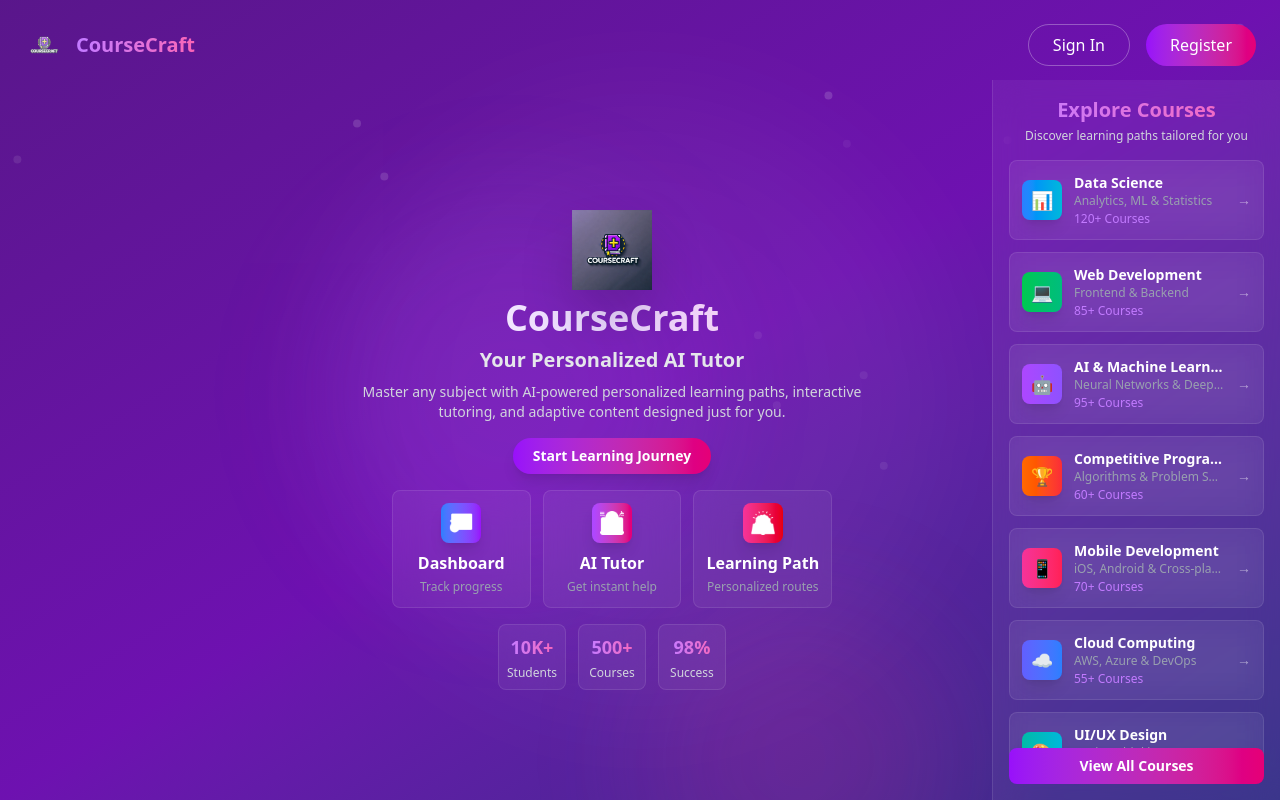
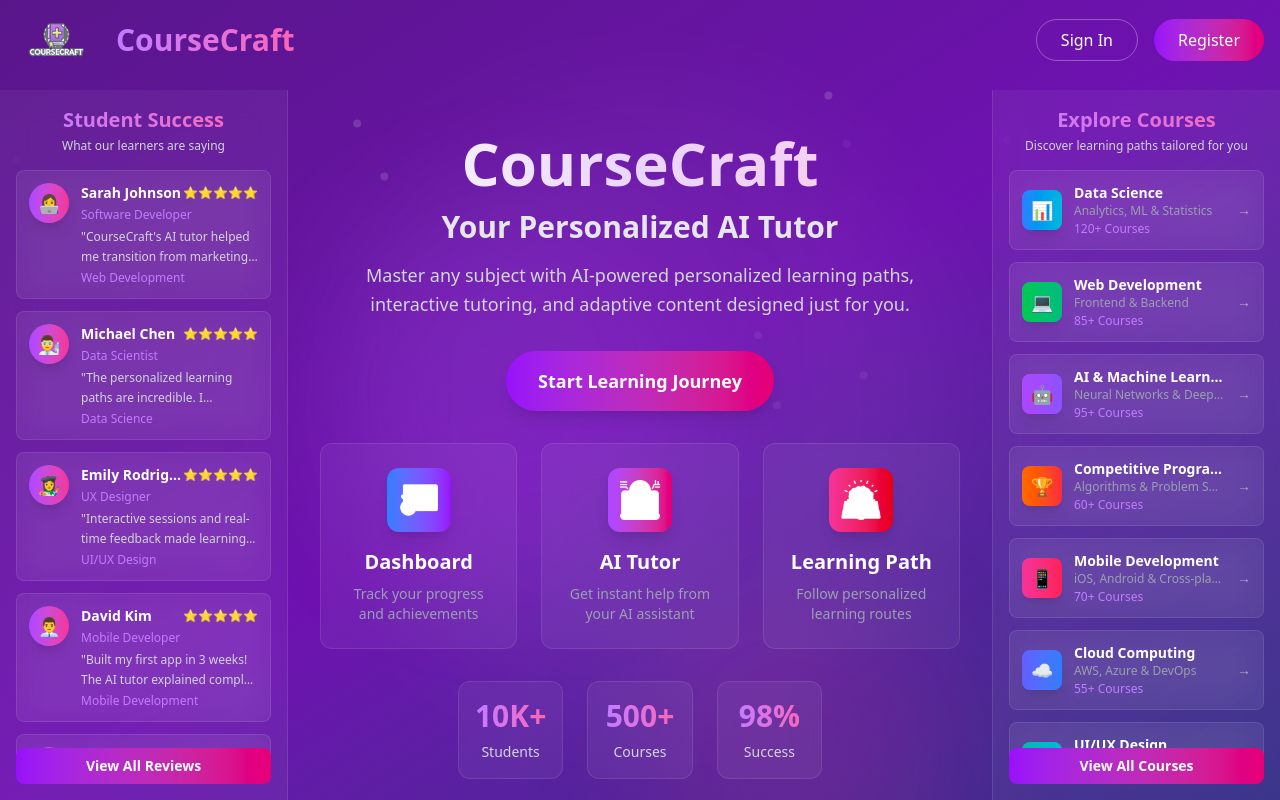
Before and after one commit to AxilBlaze/CourseCraft_front, a React (Vite) app: page / in a window 1280 px wide. Built offline with nearby package versions, Linux system fonts and the light colour scheme.

Commit message:
landing page changes

```diff
--- a/src/components/Home.jsx
+++ b/src/components/Home.jsx
@@ -216,11 +216,11 @@ const Home = () => {
         initial={{ y: -100, opacity: 0 }}
         animate={{ y: 0, opacity: 1 }}
         transition={{ duration: 0.8 }}
-        className="relative z-10 flex justify-between items-center p-6"
+        className="relative z-10 flex justify-between items-center px-4 py-0"
       >
-        <div className="flex items-center space-x-3">
-          <img src="/logo.png" alt="CourseCraft" className="w-10 h-10" />
-          <span className="text-xl font-bold bg-gradient-to-r from-purple-400 to-pink-400 bg-clip-text text-transparent">
+        <div className="flex items-center space-x-5">
+          <img src="/logo.png" alt="CourseCraft" className="w-20 h-20" />
+          <span className="text-3xl font-bold bg-gradient-to-r from-purple-400 to-pink-400 bg-clip-text text-transparent">
             CourseCraft
           </span>
         </div>
@@ -247,33 +247,144 @@ const Home = () => {
 
             {/* Main Content */}
       <div className="relative z-10 flex h-[calc(100vh-80px)] overflow-hidden">
-        {/* Left Side - Main Content */}
-        <div className="flex-1 flex flex-col items-center justify-center px-6 py-2 pr-20">
+        {/* Left Side - Testimonials */}
+        <motion.div
+          initial={{ x: -100, opacity: 0 }}
+          animate={{ x: 0, opacity: 1 }}
+          transition={{ duration: 1, delay: 0.3 }}
+          className="fixed left-0 top-[90px] bottom-0 w-72 bg-white/5 backdrop-blur-lg border-r border-white/10 p-4 overflow-hidden"
+        >
+          <div className="mb-4">
+            <h2 className="text-xl font-bold text-center mb-1 bg-gradient-to-r from-purple-400 to-pink-400 bg-clip-text text-transparent">
+              Student Success
+            </h2>
+            <p className="text-xs text-gray-300 text-center">
+              What our learners are saying
+            </p>
+      </div>
+
+          <div className="space-y-3 h-[calc(100vh-200px)] overflow-hidden">
+            {[
+              {
+                name: "Sarah Johnson",
+                role: "Software Developer",
+                avatar: "👩‍💻",
+                rating: 5,
+                text: "CourseCraft's AI tutor helped me transition from marketing to tech in just 6 months!",
+                course: "Web Development"
+              },
+              {
+                name: "Michael Chen",
+                role: "Data Scientist",
+                avatar: "👨‍🔬",
+                rating: 5,
+                text: "The personalized learning paths are incredible. I mastered ML faster than I ever imagined.",
+                course: "Data Science"
+              },
+              {
+                name: "Emily Rodriguez",
+                role: "UX Designer",
+                avatar: "👩‍🎨",
+                rating: 5,
+                text: "Interactive sessions and real-time feedback made learning design principles so engaging.",
+                course: "UI/UX Design"
+              },
+              {
+                name: "David Kim",
+                role: "Mobile Developer",
+                avatar: "👨‍💼",
+                rating: 5,
+                text: "Built my first app in 3 weeks! The AI tutor explained complex concepts so clearly.",
+                course: "Mobile Development"
+              },
+              {
+                name: "Lisa Thompson",
+                role: "Cloud Engineer",
+                avatar: "👩‍🔧",
+                rating: 5,
+                text: "From zero to AWS certified in 2 months. The adaptive learning is game-changing.",
+                course: "Cloud Computing"
+              },
+              {
+                name: "Alex Rivera",
+                role: "Cybersecurity Analyst",
+                avatar: "👨‍🛡️",
+                rating: 5,
+                text: "Hands-on security labs and personalized guidance helped me land my dream job.",
+                course: "Cybersecurity"
+              }
+            ].map((testimonial, index) => (
+              <motion.div
+                key={testimonial.name}
+                initial={{ x: -50, opacity: 0 }}
+                animate={{ x: 0, opacity: 1 }}
+                transition={{ duration: 0.6, delay: 0.6 + index * 0.1 }}
+                whileHover={{ scale: 1.02, x: 5 }}
+                className="group cursor-pointer"
+              >
+                <div className="p-3 bg-white/5 backdrop-blur-lg border border-white/10 rounded-lg hover:bg-white/10 transition-all duration-300 hover:border-white/20">
+                  <div className="flex items-start space-x-3">
+                    <div className="w-10 h-10 rounded-full bg-gradient-to-r from-purple-500 to-pink-500 flex items-center justify-center text-lg shadow-lg flex-shrink-0">
+                      {testimonial.avatar}
+                    </div>
+                    <div className="flex-1 min-w-0">
+                      <div className="flex items-center justify-between mb-1">
+                        <h3 className="text-sm font-semibold text-white group-hover:text-purple-300 transition-colors duration-300 truncate">
+                          {testimonial.name}
+                        </h3>
+                        <div className="flex text-yellow-400 text-xs">
+                          {[...Array(testimonial.rating)].map((_, i) => (
+                            <span key={i}>⭐</span>
+                          ))}
+                        </div>
+                      </div>
+                      <p className="text-xs text-purple-400 mb-1 truncate">
+                        {testimonial.role}
+                      </p>
+                      <p className="text-xs text-gray-300 group-hover:text-gray-200 transition-colors duration-300 line-clamp-2 leading-relaxed">
+                        "{testimonial.text}"
+                      </p>
+                      <p className="text-xs text-purple-400 mt-1 font-medium">
+                        {testimonial.course}
+                      </p>
+                    </div>
+                  </div>
+                </div>
+              </motion.div>
+            ))}
+          </div>
+
+          {/* View All Testimonials Button */}
+          <div className="absolute bottom-4 left-4 right-4">
+            <motion.button
+              initial={{ y: 20, opacity: 0 }}
+              animate={{ y: 0, opacity: 1 }}
+              transition={{ duration: 0.6, delay: 1.4 }}
+              whileHover={{ scale: 1.02 }}
+              whileTap={{ scale: 0.98 }}
+              className="w-full py-2 bg-gradient-to-r from-purple-600 to-pink-600 text-white text-sm font-semibold rounded-lg hover:from-purple-700 hover:to-pink-700 transition-all duration-300"
+            >
+              View All Reviews
+            </motion.button>
+          </div>
+        </motion.div>
+
+        {/* Center - Main Content */}
+        <div className="flex-1 flex flex-col items-center justify-center px-8 py-6 mx-72 mt-8">
         {/* Hero Section */}
         <motion.div
           initial={{ opacity: 0, y: 50 }}
           animate={{ opacity: 1, y: 0 }}
           transition={{ duration: 1, delay: 0.2 }}
-          className="text-center mb-4"
+          className="text-center mb-8"
         >
-          <motion.div
-            initial={{ scale: 0 }}
-            animate={{ scale: 1 }}
-            transition={{ duration: 0.8, delay: 0.5, type: "spring", stiffness: 100 }}
-            className="mb-2"
-          >
-            <img
-              src={courseCraftLogo}
-              alt="CourseCraft"
-              className="w-16 h-16 md:w-20 md:h-20 mx-auto mb-2 drop-shadow-2xl"
-            />
-          </motion.div>
+
 
           <motion.h1
             initial={{ opacity: 0, y: 30 }}
             animate={{ opacity: 1, y: 0 }}
             transition={{ duration: 0.8, delay: 0.8 }}
-            className="text-2xl md:text-4xl font-bold mb-2 bg-gradient-to-r from-white via-purple-200 to-pink-200 bg-clip-text text-transparent"
+            className="text-4xl md:text-6xl font-bold mb-4 bg-gradient-to-r from-white via-purple-200 to-pink-200 bg-clip-text text-transparent"
           >
             CourseCraft
           </motion.h1>
@@ -282,7 +393,7 @@ const Home = () => {
             initial={{ opacity: 0, y: 30 }}
             animate={{ opacity: 1, y: 0 }}
             transition={{ duration: 0.8, delay: 1 }}
-            className="text-lg md:text-xl font-semibold mb-2 text-gray-200"
+            className="text-xl md:text-3xl font-semibold mb-4 text-gray-200"
           >
             Your Personalized AI Tutor
           </motion.h2>
@@ -291,7 +402,7 @@ const Home = () => {
             initial={{ opacity: 0, y: 30 }}
             animate={{ opacity: 1, y: 0 }}
             transition={{ duration: 0.8, delay: 1.2 }}
-            className="text-sm text-gray-300 mb-4 max-w-lg mx-auto"
+            className="text-base md:text-lg text-gray-300 mb-8 max-w-2xl mx-auto leading-relaxed"
           >
             Master any subject with AI-powered personalized learning paths,
             interactive tutoring, and adaptive content designed just for you.
@@ -304,7 +415,7 @@ const Home = () => {
             whileHover={{ scale: 1.05, boxShadow: "0 20px 40px rgba(139, 92, 246, 0.3)" }}
             whileTap={{ scale: 0.95 }}
             onClick={handleButtonClick}
-            className={`px-5 py-2 bg-gradient-to-r from-purple-600 to-pink-600 text-white text-sm font-semibold rounded-full shadow-lg hover:shadow-purple-500/25 transition-all duration-500 transform ${
+            className={`px-8 py-4 bg-gradient-to-r from-purple-600 to-pink-600 text-white text-lg font-semibold rounded-full shadow-lg hover:shadow-purple-500/25 transition-all duration-500 transform ${
               isClicked ? "scale-90 opacity-0" : ""
             }`}
           >
@@ -312,33 +423,33 @@ const Home = () => {
           </motion.button>
         </motion.div>
 
-        {/* Feature Cards */}
+                {/* Feature Cards */}
         <motion.div
           initial={{ opacity: 0, y: 50 }}
           animate={{ opacity: 1, y: 0 }}
           transition={{ duration: 0.8, delay: 1.6 }}
-          className="grid grid-cols-1 md:grid-cols-3 gap-3 max-w-3xl mx-auto mb-4"
+          className="grid grid-cols-1 md:grid-cols-3 gap-6 max-w-4xl mx-auto mb-8"
         >
           {[
             {
               name: "Dashboard",
               path: "/dashboard",
               icon: dashboard,
-              description: "Track progress",
+              description: "Track your progress and achievements",
               gradient: "from-blue-500 to-purple-600"
             },
             {
               name: "AI Tutor",
               path: "/AITutor",
               icon: aiTutor,
-              description: "Get instant help",
+              description: "Get instant help from your AI assistant",
               gradient: "from-purple-500 to-pink-600"
             },
             {
               name: "Learning Path",
               path: "/LearningPath",
               icon: LearningPath,
-              description: "Personalized routes",
+              description: "Follow personalized learning routes",
               gradient: "from-pink-500 to-red-600"
             }
           ].map((item, index) => (
@@ -347,25 +458,25 @@ const Home = () => {
               initial={{ opacity: 0, y: 30 }}
               animate={{ opacity: 1, y: 0 }}
               transition={{ duration: 0.6, delay: 1.8 + index * 0.2 }}
-              whileHover={{ y: -5, scale: 1.02 }}
+              whileHover={{ y: -8, scale: 1.03 }}
               className="group"
             >
-                            <NavLink
+              <NavLink
                 to={item.path}
-                className="block p-3 bg-white/5 backdrop-blur-lg border border-white/10 rounded-lg hover:bg-white/10 transition-all duration-500"
+                className="block p-6 bg-white/5 backdrop-blur-lg border border-white/10 rounded-xl hover:bg-white/10 transition-all duration-500"
               >
                 <div className="text-center">
-                  <div className={`w-10 h-10 mx-auto mb-2 p-2 bg-gradient-to-r ${item.gradient} rounded-lg shadow-lg group-hover:shadow-xl transition-all duration-300`}>
+                  <div className={`w-16 h-16 mx-auto mb-4 p-3 bg-gradient-to-r ${item.gradient} rounded-xl shadow-lg group-hover:shadow-xl transition-all duration-300`}>
             <img
               src={item.icon}
               alt={item.name}
                       className="w-full h-full object-contain filter brightness-0 invert"
             />
                   </div>
-                  <h3 className="text-base font-bold mb-1 text-white group-hover:text-purple-300 transition-colors duration-300">
+                  <h3 className="text-xl font-bold mb-2 text-white group-hover:text-purple-300 transition-colors duration-300">
               {item.name}
             </h3>
-                  <p className="text-xs text-gray-400 group-hover:text-gray-300 transition-colors duration-300">
+                  <p className="text-sm text-gray-400 group-hover:text-gray-300 transition-colors duration-300">
                     {item.description}
                   </p>
                 </div>
@@ -379,7 +490,7 @@ const Home = () => {
           initial={{ opacity: 0, y: 50 }}
           animate={{ opacity: 1, y: 0 }}
           transition={{ duration: 0.8, delay: 2.4 }}
-          className="grid grid-cols-3 gap-3 max-w-lg mx-auto"
+          className="grid grid-cols-3 gap-6 max-w-2xl mx-auto"
         >
           {[
             { number: "10K+", label: "Students" },
@@ -391,12 +502,12 @@ const Home = () => {
               initial={{ scale: 0 }}
               animate={{ scale: 1 }}
               transition={{ duration: 0.6, delay: 2.6 + index * 0.2, type: "spring" }}
-              className="text-center p-2 bg-white/5 backdrop-blur-lg rounded-lg border border-white/10"
+              className="text-center p-4 bg-white/5 backdrop-blur-lg rounded-xl border border-white/10"
             >
-              <div className="text-lg font-bold text-transparent bg-gradient-to-r from-purple-400 to-pink-400 bg-clip-text mb-1">
+              <div className="text-2xl md:text-3xl font-bold text-transparent bg-gradient-to-r from-purple-400 to-pink-400 bg-clip-text mb-2">
                 {stat.number}
               </div>
-              <div className="text-xs text-gray-300">{stat.label}</div>
+              <div className="text-sm text-gray-300">{stat.label}</div>
             </motion.div>
           ))}
         </motion.div>
@@ -407,7 +518,7 @@ const Home = () => {
           initial={{ x: 100, opacity: 0 }}
           animate={{ x: 0, opacity: 1 }}
           transition={{ duration: 1, delay: 0.5 }}
-          className="fixed right-0 top-[80px] bottom-0 w-72 bg-white/5 backdrop-blur-lg border-l border-white/10 p-4 overflow-hidden"
+          className="fixed right-0 top-[90px] bottom-0 w-72 bg-white/5 backdrop-blur-lg border-l border-white/10 p-4 overflow-hidden"
         >
           <div className="mb-4">
             <h2 className="text-xl font-bold text-center mb-1 bg-gradient-to-r from-purple-400 to-pink-400 bg-clip-text text-transparent">
```
